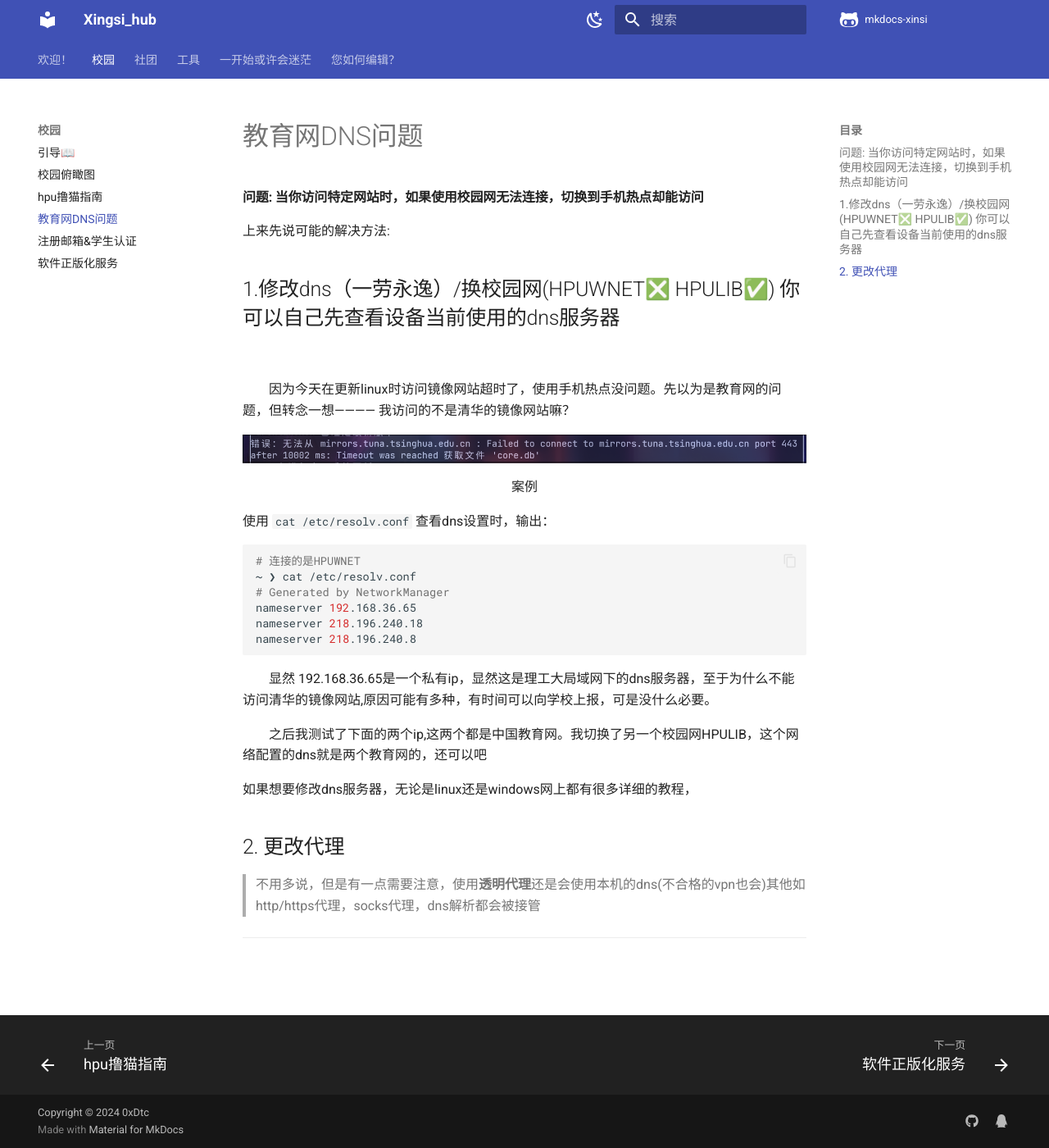
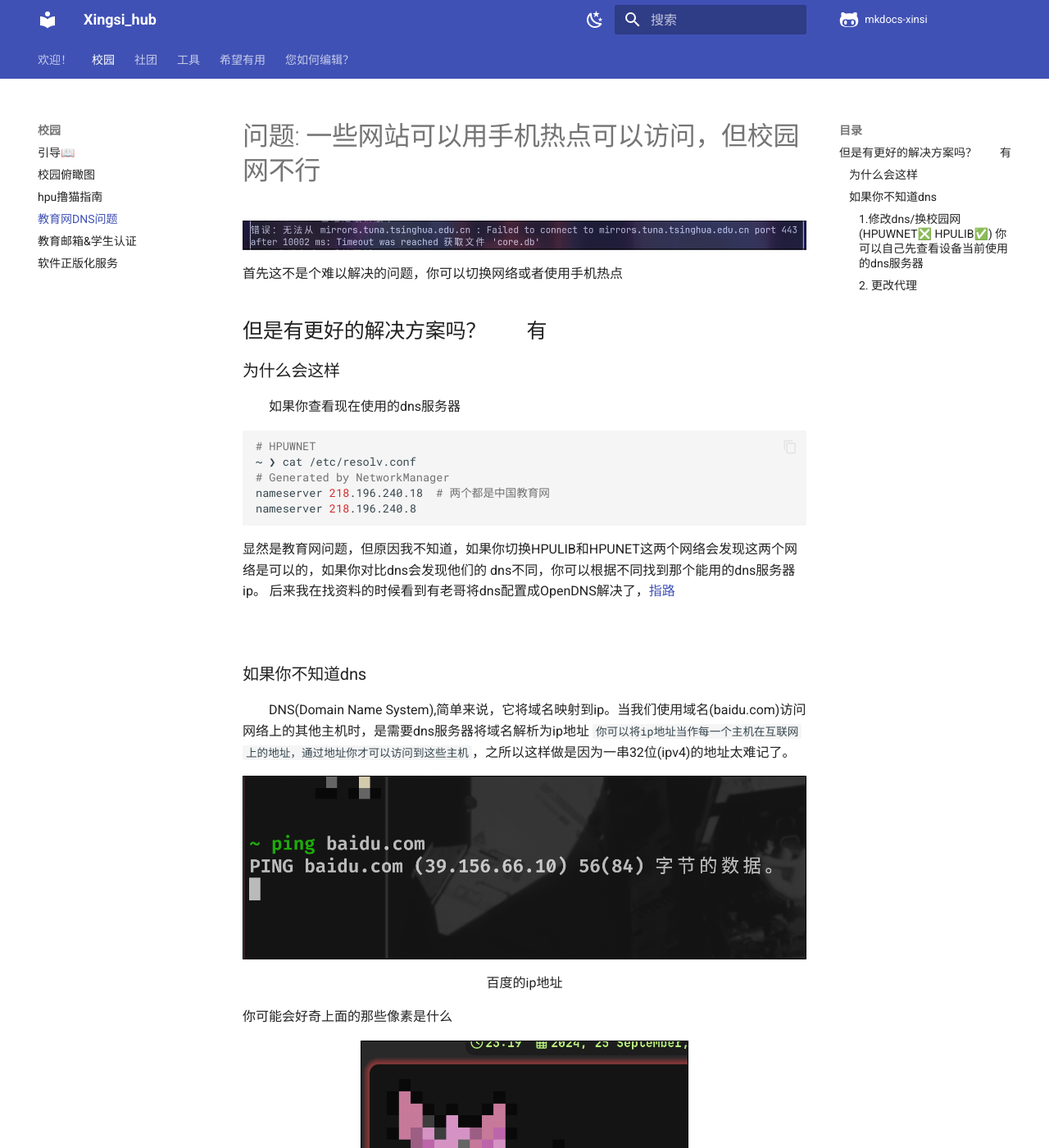
Before and after one commit to disjfjdizmfnkf/mkdocs-xingsi, an MkDocs documentation site: the page built from docs/campus/校园网dns解析.md, in a window 1280 px wide and 1400 px high. Shown: the whole window at 82% size. Built offline with MkDocs 1.6.1 and Material for MkDocs 9.7.7, drawn with Linux system fonts in a browser that asks for light colours; comment, search, counter and statistics services are not loaded; some of the changed text lies outside the part shown.

Commit message:
add: 梯子，学生认证，希望有用

````diff
--- a/docs/campus/hpu撸猫指南.md
+++ b/docs/campus/hpu撸猫指南.md
@@ -1,8 +1,9 @@
 
 # 编辑精选
 
-# 提醒⚠️⚠️⚠️！要与野生动物保持距离
+# 提醒⚠️⚠️⚠️！与野生动物保持距离
 
 ## 持续更新...
+## ~~我不知道这里要写什么~~
 
-<iframe width="688" height="390" src="//player.bilibili.com/player.html?isOutside=true&aid=112938597810930&bvid=BV1zhYJeFELy&cid=500001645176989&p=1" scrolling="no" border="0" frameborder="no" framespacing="0" allowfullscreen="true"></iframe>
+<iframe width="670" height="376" src="//player.bilibili.com/player.html?isOutside=true&aid=112938597810930&bvid=BV1zhYJeFELy&cid=500001645176989&p=1&autoplay=0" scrolling="no" border="0" frameborder="no" framespacing="0" allowfullscreen="true"></iframe>
--- a/docs/campus/校园网dns解析.md
+++ b/docs/campus/校园网dns解析.md
@@ -1,35 +1,53 @@
-#### 问题: 当你访问特定网站时，如果使用校园网无法连接，切换到手机热点却能访问
+# 问题: 一些网站可以用手机热点可以访问，但校园网不行
+
+<img src="../../assets/campus/error.png" loading="lazy">
 
 
-上来先说可能的解决方法:
+首先这不是个难以解决的问题，你可以切换网络或者使用手机热点
 
-## 1.修改dns（一劳永逸）/换校园网(HPUWNET❎  HPULIB✅)  你可以自己先查看设备当前使用的dns服务器
+## 但是有更好的解决方案吗？&emsp;&emsp;有
+
+### 为什么会这样
+
+&emsp;&emsp;如果你查看现在使用的dns服务器
+
+```shell
+# HPUWNET
+~ ❯ cat /etc/resolv.conf
+# Generated by NetworkManager
+nameserver 218.196.240.18  # 两个都是中国教育网
+nameserver 218.196.240.8
+
+```
+
+显然是教育网问题，但原因我不知道，如果你切换HPULIB和HPUNET这两个网络会发现这两个网络是可以的，如果你对比dns会发现他们的
+dns不同，你可以根据不同找到那个能用的dns服务器ip。
+后来我在找资料的时候看到有老哥将dns配置成OpenDNS解决了，[指路](https://bbs.archlinuxcn.org/viewtopic.php?id=5129)
+
 
 <br>
 
-&emsp;&emsp;因为今天在更新linux时访问镜像网站超时了，使用手机热点没问题。先以为是教育网的问题，但转念一想———— 我访问的不是清华的镜像网站嘛？
+### 如果你不知道dns
 
-![case](../assets/campus/error.png){ loading=lazy;}
-<center> 案例 </center>
+&emsp;&emsp;DNS(Domain Name System),简单来说，它将域名映射到ip。当我们使用域名(baidu.com)访问网络上的其他主机时，是需要dns服务器将域名解析为ip地址
+`你可以将ip地址当作每一个主机在互联网上的地址，通过地址你才可以访问到这些主机`，之所以这样做是因为一串32位(ipv4)的地址太难记了。
+
+<img src="../../assets/campus/img.png" alt="使用ping查看当前访问的百度ip地址" loading="lazy">
+
+<center> 百度的ip地址 </center>
+
+你可能会好奇上面的那些像素是什么
+
+<img src="../../assets/campus/pokemon.png" alt="使用ping查看当前访问的百度ip地址" width="400" loading="lazy">
+
+<center> 是宝可梦的脚 </center>
 
 
-使用 `cat /etc/resolv.conf` 查看dns设置时，输出：
-```shell
-# 连接的是HPUWNET
-~ ❯ cat /etc/resolv.conf
-# Generated by NetworkManager
-nameserver 192.168.36.65
-nameserver 218.196.240.18
-nameserver 218.196.240.8
-```
-&emsp;&emsp;显然 192.168.36.65是一个私有ip，显然这是理工大局域网下的dns服务器，至于为什么不能访问清华的镜像网站,原因可能有多种，有时间可以向学校上报，可是没什么必要。
+<br>
 
-&emsp;&emsp;之后我测试了下面的两个ip,这两个都是中国教育网。我切换了另一个校园网HPULIB，这个网络配置的dns就是两个教育网的，还可以吧
+#### 1.修改dns/换校园网(HPUWNET❎  HPULIB✅)  你可以自己先查看设备当前使用的dns服务器
+如果想要修改dns服务器，无论是linux还是windows、mac网上都有很多详细的教程，这里暂时不放了
+#### 2. 更改代理
+详见[**翻墙**](../essentialTools/ladder.md)
 
-如果想要修改dns服务器，无论是linux还是windows网上都有很多详细的教程，
-
-
-## 2. 更改代理
-
-
-> 不用多说，但是有一点需要注意，使用**透明代理**还是会使用本机的dns(不合格的vpn也会)其他如http/https代理，socks代理，dns解析都会被接管
+> 有一点需要注意，使用**透明代理**还是会使用本机的dns(不合格的vpn也会)其他如http/https代理，socks代理，dns解析都会被接管
--- /dev/null
+++ b/docs/chapterGuide/ifYouFeelConfused.md
@@ -0,0 +1,54 @@
+
+&emsp;&emsp;总体来看，压力像是一个从出生开始就缓缓上升的函数，它在到达高考这个最高点后陡然下降，这让我们觉得大学生活无比美好。
+那么大学之后会如何？与占卜不同，有的事是100%会发生的
+
+大学的读完也无非几种：
+
+1. 就业
+2. 保研
+3. 考研
+4. 留学
+5. 创业
+6. 失业
+7. ...其它小概率结果
+
+
+<center>
+    <h5 style="color: #940909;" >  </h5>
+</center>
+
+### 考研
+> &emsp;&emsp;你可以想象有一些垃圾专业，如果只是认真将学校规划的课程学好，到了大四也完全不具备工作能力。unfortunately，计算机科学与技术就是
+这样的专业。如果在大二或者大三才意识到这点，此时想学技术已经比较晚了，考研成为了一个上位选择
+
+
+&emsp;&emsp;一鼓作气，再而衰，三而竭。考研不必从大一大二开始准备，我也从没听说过有谁这么早准备的（英语除外），你完全可以在这两年<span style="background-color: rgba(255,196,0,0.62); color: #fff;">享受</span>大学生活保证各科目及格
+即可。建议大三上收心，开始确定目标，收集资料，背诵英语核心词汇，大三下开始复习
+
+
+---
+
+### 保研
+
+&emsp;&emsp;当然比考研轻松，也需要你早点收心做准备
+
+&emsp;&emsp;专业课和物理、概率论等类似的可以针对考试复习的科目。就算上课不怎么听，在期末复习周走完一套完整的复习流程，这些科目的平均成绩可以拿
+到90左右。(这是我总结的我和我身边大多数人得出的)，你如果想要保研，那么就在此基础上做出更多的努力。
+
+&emsp;&emsp;所以在学业成绩上不需要你投入很多的时间，你需要花时间的是认识更多的人(老师，学长，同届的)，加入更多的组织和社团，目的是什么呢？**不是为了学技术**.
+是为了**拿到更多的比赛项目**去参加比赛，(你不会技术也不用担心，比赛答辩很简单，你从别人的计划书等那些学到的都差不多了，还可以依赖队友)
+
+&emsp;&emsp;是的，这就非常现实了，你自己学技术参加比赛在保研这条路上是没有竞争力的。你如何拿到更多的项目才是难点，应付答辩那都是轻而易举的。
+
+---
+
+### 留学
+
+&emsp;&emsp;想读研究生不是只有考研和保研
+
+---
+
+### 工作(本科 cs)
+
+
+---
--- a/docs/editorRecommend/intro.md
+++ b/docs/editorRecommend/intro.md
@@ -1,14 +1,6 @@
 
 ## 编辑器/ide介绍⌨️
 ---
-
->  这一章节是面向计算机专业相关的同学和编程爱好者的
-
-&emsp;&emsp;我本来是想做编辑器推荐的，但是考虑到 ***推荐*** 有很强的主观因素，就只打算做一个编辑器推荐。
-
-&emsp;&emsp;但是这里还有一个问题，有必要在这里看编辑器的介绍吗？ ~~没有~~
-
-&emsp;&emsp;不过如果你使用的是 **DevC++**，**LDLE** ，**word**,  **txt文档编辑器** ` 😆开个玩笑 `这些，或者正在寻找编辑器，那么可以继续往下看，这或许会提高你的效率
 
 &emsp;&emsp;在挑选编辑器之前，我们首先要考虑它的功能有哪些：
 
--- a/docs/editorRecommend/jet.md
+++ b/docs/editorRecommend/jet.md
@@ -5,13 +5,4 @@
 - **缺点**: 正式版需要付费, **但是!!** 在校学生进行学生认证可以免费(每年申请一次)
 
 
-
-## 学生认证流程
-
-&emsp;&emsp;建议大家使用edu邮箱去github进行学生认证，因为咱们学校一早就有人用过hpu域名的教育邮箱认证过了，他们资料库中也有咱们学校
-
-从[**这里**](https://mail.hpu.edu.cn/)进去**注册** `你可能觉得我这里的加粗很神经,但我说要去激活账号的话...` 我觉得这个事情是因为早期学生账号都是注册好的，只要去官网使用学号和默认的什么身份证几位的密码就解决了，但是之后学校没有再做这些事了，需要学生自己注册，但是大家还以为要去官网激活呢😠
-
-之后github学生申请流程有许多教程，直接上官网申请也可以
-
-如果你连不上网，可以使用代理工具或者修改host件
+学生认证流程[详见](../campus/学生认证.md)
--- a/docs/essentialTools/intro.md
+++ b/docs/essentialTools/intro.md
@@ -1,8 +1,8 @@
 # 介绍重要的工具
 
-# 1.魔法🪄
+# 1.[魔法🪄]~~(./ladder.md)~~
 
-&emsp;&emsp;还是要致敬伟大的长城防火墙🫡
+&emsp;&emsp;向长城防火墙致敬🫡
 
 # 2.git
 
--- /dev/null
+++ b/docs/essentialTools/ladder.md
@@ -0,0 +1,39 @@
+# ⚠️⚠️
+
+
+## 为什么需要翻墙？翻墙干什么？
+&emsp;&emsp;诚然，当你寻找某种资料时，国内的优质内容已经可以足够了，但这也只是一个局域网内的资料
+
+## 翻墙危险吗？违法吗？
+1. 使用正规的网络代理比一般的上网方式更科学更安全
+2. 上外网用的也是国内四大运营商铺设的海底光缆，重要的是做什么
+
+## 为什么使用代理之后👮还是可以找到你？
+你的手机号与你的身份证绑定，我想大部分人会将google账号绑定自己的手机号，然而大多数国外平台x、ins、reddit...
+都使用手机号或者谷歌账号登陆，如果你想不使用自己的手机号注册，当然也有办法，不过我觉得没有必要，我们只是为了出于学习的目的
+
+其次，👮也可以和代理服务的提供方合作
+
+使用代理你只是更安全了，但不代表可以为所欲为了！
+
+## 代理软件是什么？什么是机场？
+
+clash(寄了),v2ray...等等，这些都是代理软件
+
+我推荐大家从github上这些软件作者的仓库中去下载
+
+## 如何挑选？
+- 没有一个机场的服务可以保证一直稳定
+- 便宜的机场(一个月<=30RMB)，除了月抛的，最好别买
+- 月抛机场指白嫖或活动购买的服务器搭建的机场
+
+## 自己搭建？
+操作比较简单，但租服务器贵（之后补充）
+
+## 如何用?
+
+其他商家会讲的很清楚
+
+## 最后
+
+请勿点击评论区中的不明链接⚠️
--- /dev/null
+++ b/docs/essentialTools/terminal.md
@@ -0,0 +1,29 @@
+没写完
+
+
+    这部分表面是讲终端，但是重点应该是shell
+
+
+# terminal(终端)
+
+## what/什么是终端?
+常用的terminal, iterm, kitty, foot, konsole等就是终端，它的最大作用就是提供我们和shell交互的环境，提供输入和输出
+
+> **举个例子** windows terminal本身不支持在终端显示图片，但是kitty可以
+
+<img src="../../assets/essentialTools/terminal/terminal.png" width="400">
+
+## why/为什么要学会使用终端?
+
+因为需要通过terminal更好的与shell交互，指令都需要在shell中执行
+
+
+
+# shell(壳)
+
+## what?
+shell
+
+## why?
+
+## how?
--- a/mkdocs.yml
+++ b/mkdocs.yml
@@ -106,7 +106,7 @@
     - 校园俯瞰图: campus/校园俯瞰图.md
     - hpu撸猫指南: campus/hpu撸猫指南.md
     - 教育网DNS问题 : campus/校园网dns解析.md
-    - 注册邮箱&学生认证 : campus/学生认证.md
+    - 教育邮箱&学生认证 : campus/学生认证.md
     - 软件正版化服务: campus/学校提供的软件正版化服务.md
   - 社团 :
     - 引导📖: chapterGuide/studio.md
@@ -126,7 +126,7 @@
     - 引导📖: chapterGuide/tool.md
     - 必备工具:
       - 引导📖: essentialTools/intro.md
-      - 🪜: essentialTools/ladder.md
+      - 梯子: essentialTools/ladder.md
       - git : essentialTools/git.md
       - terminal : essentialTools/terminal.md
     - 推荐工具 :
@@ -137,5 +137,5 @@
       - jetBrains: editorRecommend/jet.md
       - visualStudioCode: editorRecommend/vsc.md
       - nvim: editorRecommend/nvim.md
-  - 一开始或许会迷茫 : chapterGuide/ifYouFeelConfused.md
+  - 希望有用 : chapterGuide/ifYouFeelConfused.md
   - 您如何编辑？: howToEdit/howToEdit.md
````
Also changed, not shown: docs/c-xingsi/frontend/frontend.md (+5 -0 lines), docs/campus/学生认证.md (added, +25 -0 lines), docs/assets/campus/education.png (added), docs/assets/campus/image.png (added), docs/assets/campus/img.png (added), docs/assets/campus/pokemon.png (added), docs/assets/essentialTools/terminal/terminal.png (added), docs/essentialTools/git.md (added).
